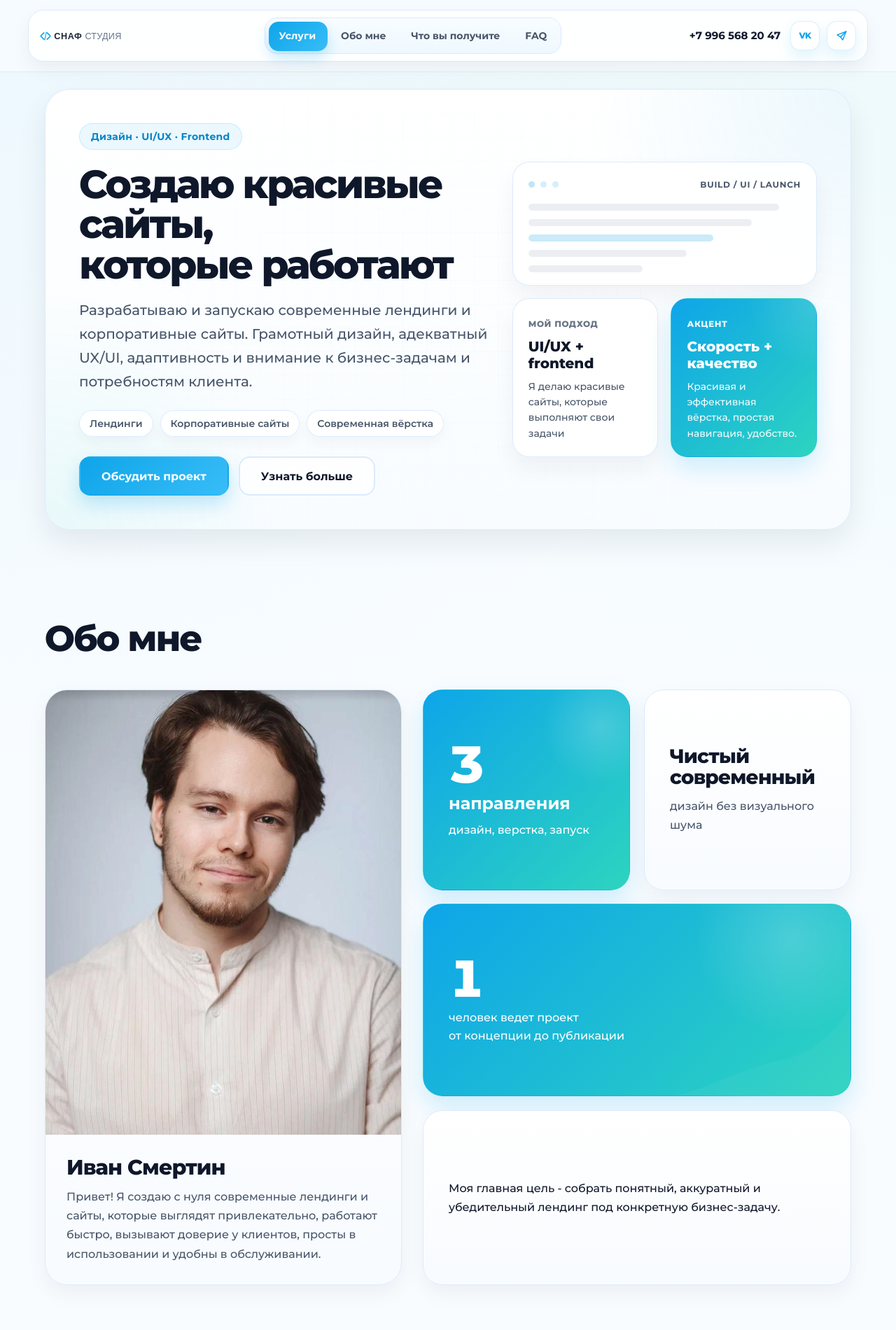
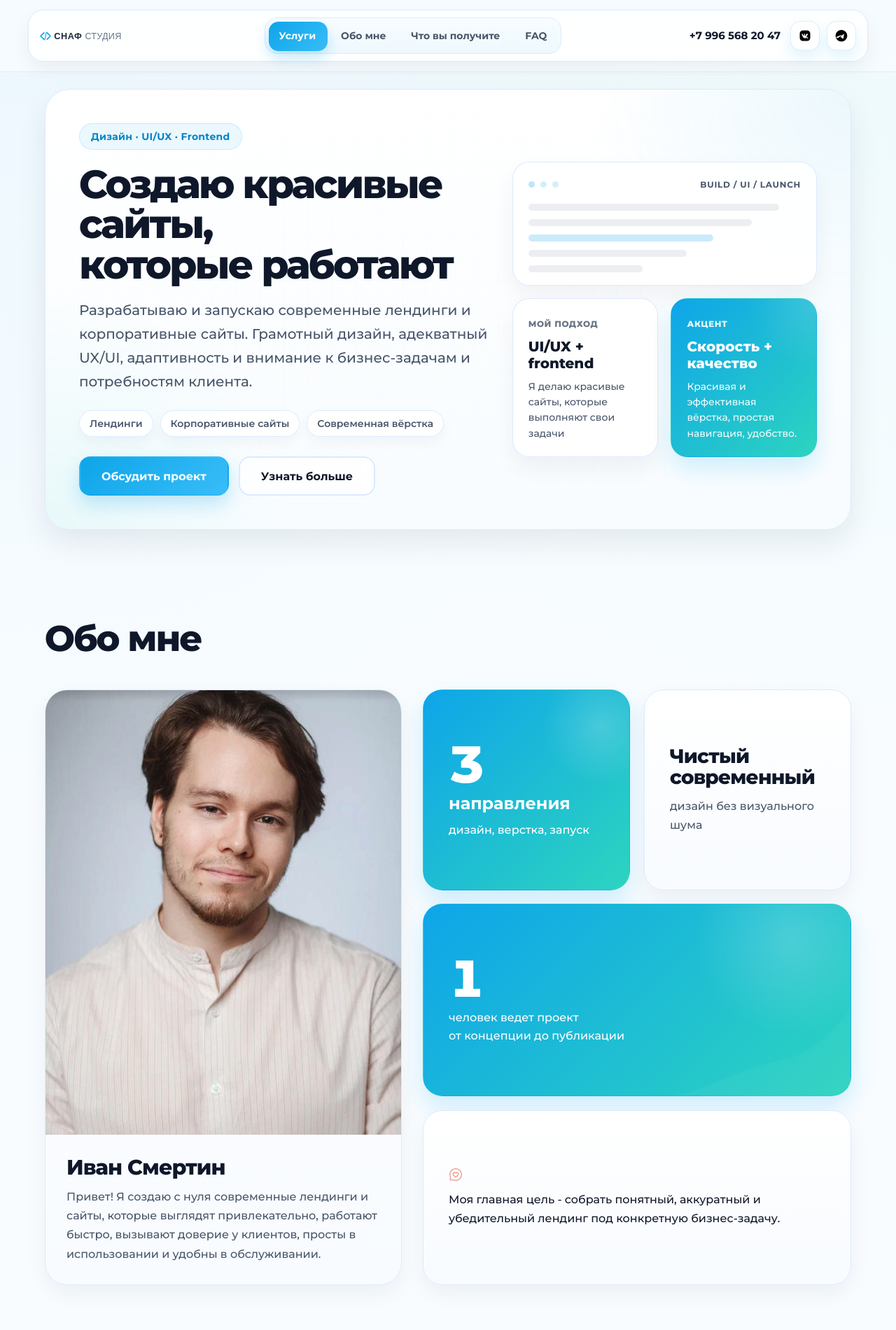
Before and after one commit to ivansmertin/snafstudiotest, a plain HTML site: page index.html in a window 1280 px wide. Shown: the top 1900 px of the page at 70% size. Drawn offline with Linux system fonts and the light colour scheme.

Commit message:
Apply corrective visual polish for benefits, footer, icons, and quote accent

```diff
--- a/index.html
+++ b/index.html
@@ -48,7 +48,7 @@
 
                     <div class="mobile-socials" aria-label="Социальные сети">
                         <a href="https://vk.com/smrtnnn" class="social-icon social-icon--vk" aria-label="ВКонтакте">
-                            <span aria-hidden="true">VK</span>
+                            <img src="images/vk.svg" alt="" aria-hidden="true">
                         </a>
 
                         <a
@@ -58,10 +58,7 @@
                             target="_blank"
                             rel="noopener"
                         >
-                            <svg viewBox="0 0 24 24" aria-hidden="true">
-                                <path d="M21 4L10.5 14.5"></path>
-                                <path d="M21 4L14.5 20L10.5 14.5L4 10.5L21 4Z"></path>
-                            </svg>
+                            <img src="images/tg.svg" alt="" aria-hidden="true">
                         </a>
                     </div>
                 </div>
@@ -72,7 +69,7 @@
 
                 <div class="socials" aria-label="Социальные сети">
                     <a href="https://vk.com/smrtnnn" class="social-icon social-icon--vk" aria-label="ВКонтакте">
-                        <span aria-hidden="true">VK</span>
+                        <img src="images/vk.svg" alt="" aria-hidden="true">
                     </a>
 
                     <a
@@ -82,10 +79,7 @@
                         target="_blank"
                         rel="noopener"
                     >
-                        <svg viewBox="0 0 24 24" aria-hidden="true">
-                            <path d="M21 4L10.5 14.5"></path>
-                            <path d="M21 4L14.5 20L10.5 14.5L4 10.5L21 4Z"></path>
-                        </svg>
+                        <img src="images/tg.svg" alt="" aria-hidden="true">
                     </a>
                 </div>
             </div>
@@ -213,6 +207,9 @@
                         </article>
 
                         <article class="stat-card stat-card--quote surface-glow stat-wide">
+                            <span class="quote-accent" aria-hidden="true">
+                                <img src="images/heart-icon.svg" alt="">
+                            </span>
                             <p class="quote-text">
                                 Моя главная цель - собрать
                                 понятный, аккуратный и убедительный лендинг под конкретную
@@ -438,7 +435,7 @@
                 <div class="footer-column footer-column--social">
                     <div class="footer-socials">
                         <a href="https://vk.com/smrtnnn" class="footer-social social-icon--vk" aria-label="ВКонтакте">
-                            <span aria-hidden="true">VK</span>
+                            <img src="images/vk.svg" alt="" aria-hidden="true">
                         </a>
 
                         <a
@@ -448,10 +445,7 @@
                             target="_blank"
                             rel="noopener"
                         >
-                            <svg viewBox="0 0 24 24" aria-hidden="true">
-                                <path d="M21 4L10.5 14.5"></path>
-                                <path d="M21 4L14.5 20L10.5 14.5L4 10.5L21 4Z"></path>
-                            </svg>
+                            <img src="images/tg.svg" alt="" aria-hidden="true">
                         </a>
                     </div>
 
--- a/styles/about.css
+++ b/styles/about.css
@@ -124,7 +124,20 @@
 
 .stat-card--quote {
     justify-content: center;
+    gap: 12px;
     background: linear-gradient(180deg, #ffffff 0%, #f8fbff 100%);
+}
+
+.quote-accent {
+    width: 20px;
+    height: 20px;
+    opacity: 0.72;
+}
+
+.quote-accent img {
+    width: 100%;
+    height: 100%;
+    display: block;
 }
 
 .quote-text {
--- a/styles/benefits.css
+++ b/styles/benefits.css
@@ -79,9 +79,8 @@
     padding: 36px;
     border-radius: 28px;
     scroll-snap-align: start;
-    background: linear-gradient(180deg, #ffffff 0%, #fbfdff 100%);
-    border: 1px solid rgba(203, 213, 225, 0.72);
-    box-shadow: 0 10px 22px rgba(15, 23, 42, 0.045);
+    background: transparent;
+    border: 1px solid rgba(148, 163, 184, 0.58);
     box-sizing: border-box;
 }
 
--- a/styles/footer.css
+++ b/styles/footer.css
@@ -21,6 +21,14 @@
     box-shadow: 0 20px 50px rgba(2, 6, 23, 0.22);
 }
 
+.footer-column {
+    display: flex;
+    flex-direction: column;
+    align-items: flex-start;
+    justify-content: flex-start;
+    gap: 12px;
+}
+
 .footer-column:first-child {
     text-align: left;
 }
@@ -30,8 +38,6 @@
 }
 
 .footer-column:last-child {
-    display: flex;
-    flex-direction: column;
     align-items: flex-end;
     text-align: right;
 }
@@ -39,7 +45,6 @@
 .footer-logo img {
     filter: brightness(0) invert(1);
     width: 120px;
-    margin-bottom: 20px;
 }
 
 .footer-link {
@@ -58,7 +63,6 @@
 
 .footer-contact {
     display: inline-block;
-    margin-bottom: 18px;
     font-weight: 600;
 }
 
@@ -75,14 +79,13 @@
 
 .footer-phone {
     display: inline-block;
-    margin-bottom: 12px;
     font-size: 24px;
     font-weight: 800;
     color: #ffffff;
 }
 
 .footer-note {
-    margin: 0 0 8px 0;
+    margin: 0;
     font-size: 15px;
     color: #cbd5e1;
 }
@@ -93,11 +96,14 @@
 }
 
 .footer-column--social {
-    display: flex;
-    flex-direction: column;
-    justify-content: space-between;
+    justify-content: flex-start;
     align-items: flex-end;
     text-align: right;
+    gap: 20px;
+}
+
+.footer-socials {
+    justify-content: flex-end;
 }
 
 .footer-socials .footer-social {
--- a/styles/header.css
+++ b/styles/header.css
@@ -218,23 +218,11 @@
     }
 }
 
-.social-icon--vk span,
-.footer-social.social-icon--vk span {
-    font-size: 12px;
-    font-weight: 800;
-    letter-spacing: -0.04em;
-    text-transform: uppercase;
-}
-
-.social-icon--tg svg,
-.footer-social.social-icon--tg svg {
-    width: 18px;
-    height: 18px;
-    stroke: currentColor;
-    fill: none;
-    stroke-width: 2;
-    stroke-linecap: round;
-    stroke-linejoin: round;
+.social-icon img,
+.footer-social img {
+    width: 20px;
+    height: 20px;
+    display: block;
 }
 
 .mobile-menu-meta {
--- a/styles/responsive.css
+++ b/styles/responsive.css
@@ -31,6 +31,14 @@
     .footer-logo img {
         margin-left: auto;
         margin-right: auto;
+    }
+
+    .footer-socials {
+        justify-content: center;
+    }
+
+    .footer-meta {
+        text-align: center;
     }
 }
 
```
Also changed, not shown: 3 other files.
